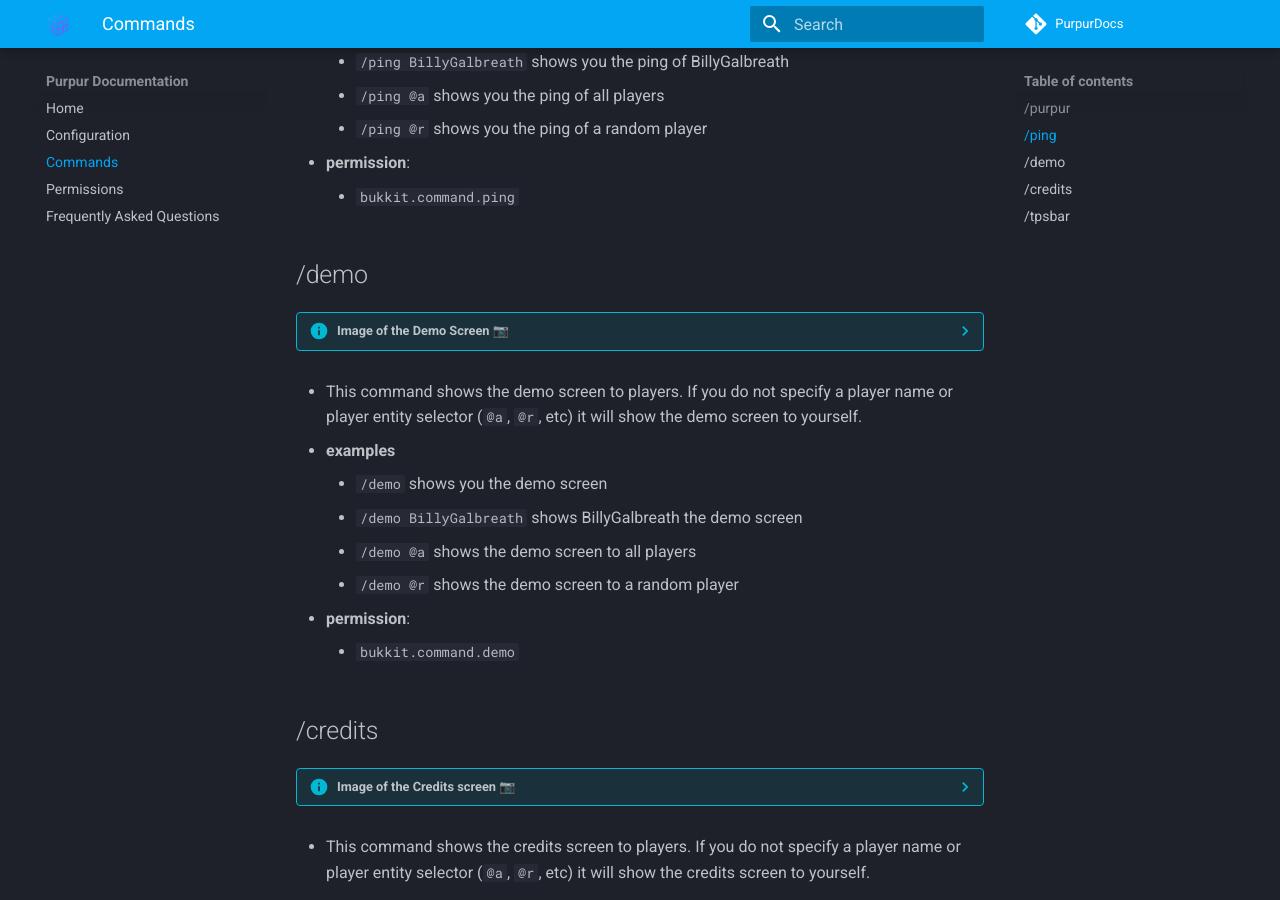
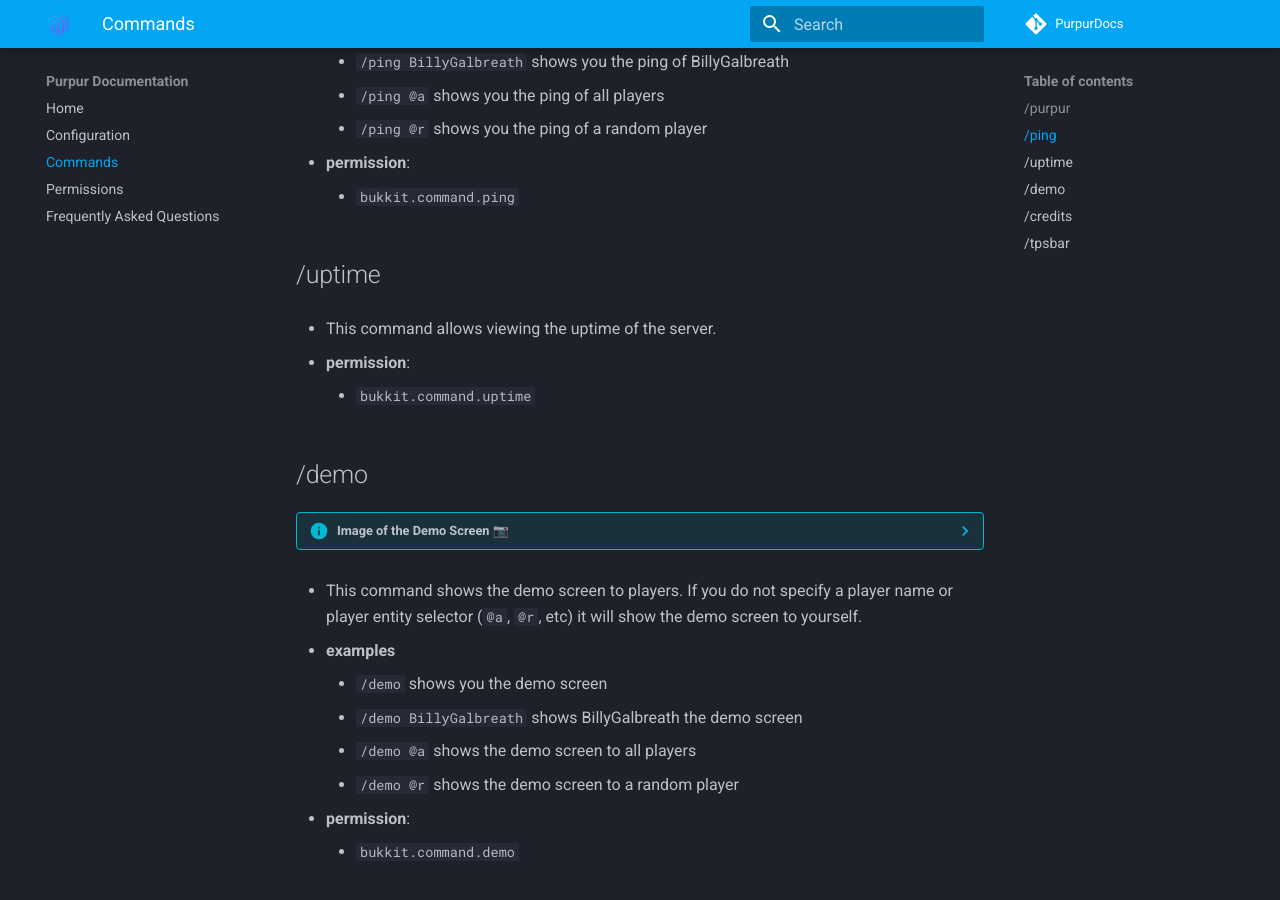
Before and after one commit to PurpurMC/PurpurDocs, an MkDocs documentation site: the page built from mkdocs/Commands.md, in a window 1280 px wide and 900 px high, scrolled down 682 px. Built offline with MkDocs 1.6.1 and Material for MkDocs 9.7.7, drawn with Linux system fonts in a browser that asks for light colours; comment, search, counter and statistics services are not loaded.

Commit message:
missed some documentation for the uptime command

```diff
--- a/mkdocs/Commands.md
+++ b/mkdocs/Commands.md
@@ -21,6 +21,12 @@ Purpur adds a few new commands to the game.
 
 - **permission**:
     - `bukkit.command.ping`
+
+## /uptime
+- This command allows viewing the uptime of the server.
+
+- **permission**:
+    - `bukkit.command.uptime`
 
 ## /demo
 ??? info "Image of the Demo Screen 📷"
```
Also changed, not shown: mkdocs/Configuration.md (+2 -1 lines), mkdocs/Permissions.md (+3 -0 lines).
